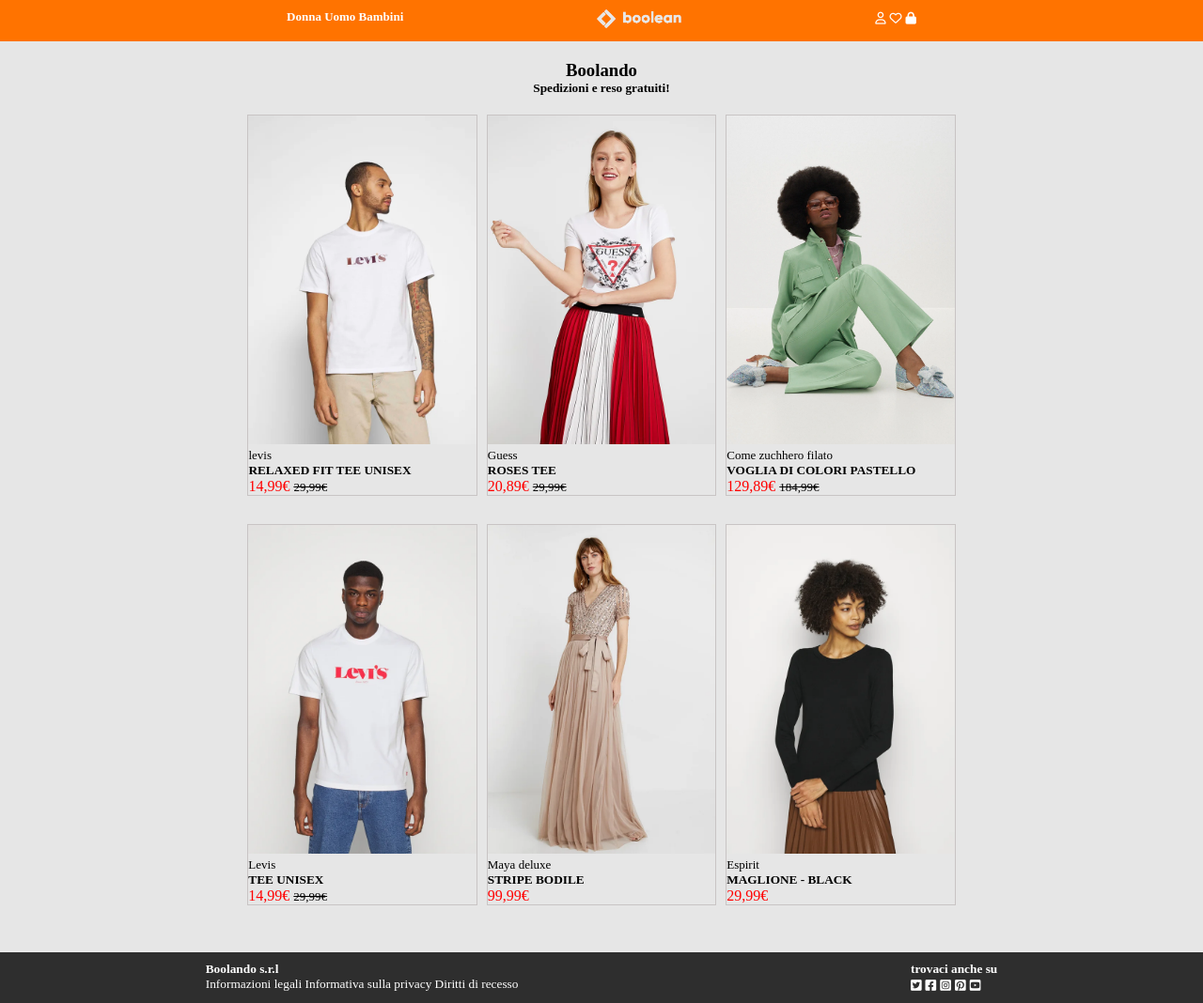
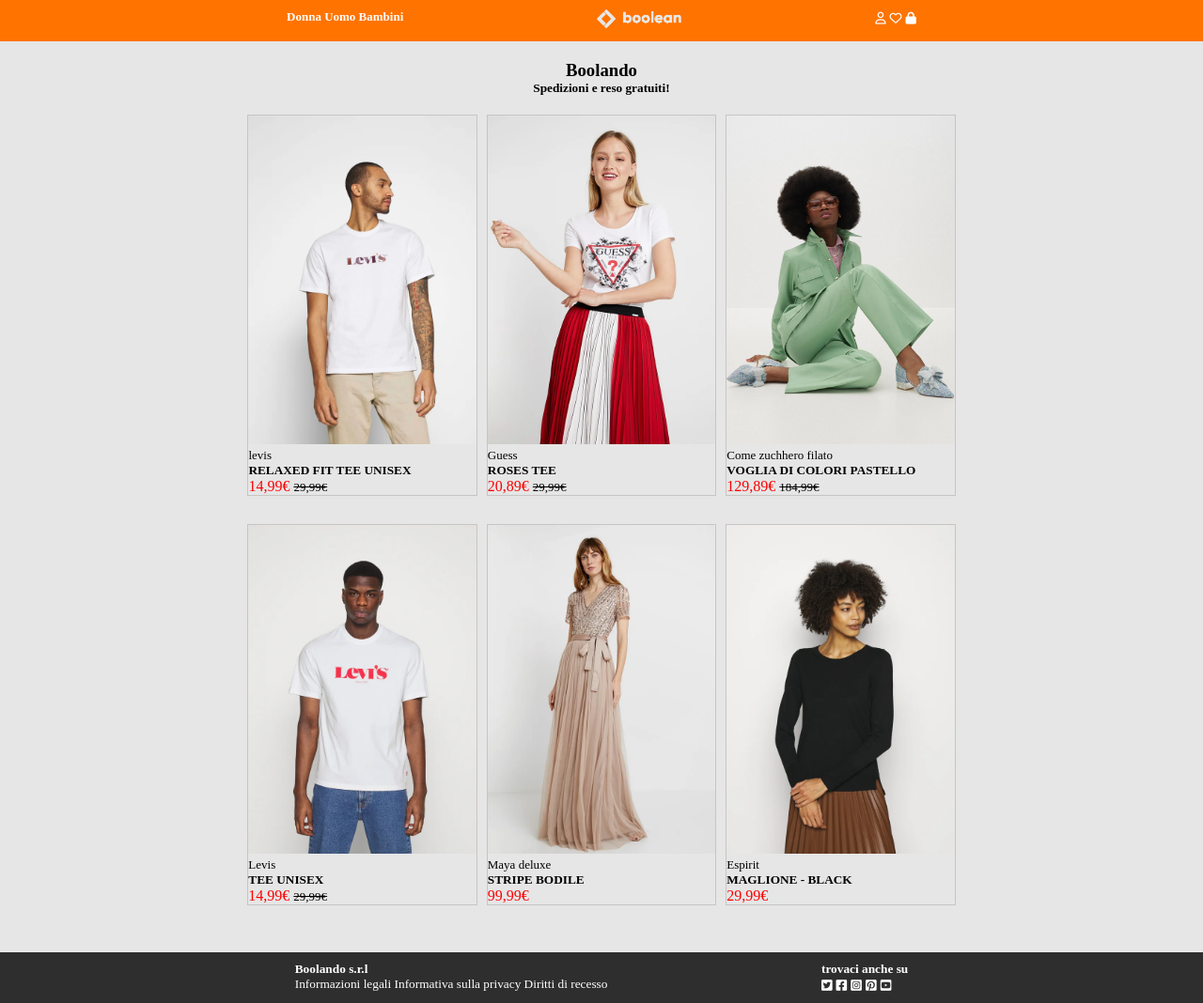
Before and after one commit to Burdusa-Daniel/html-css-boolando, a plain HTML site: page index.html in a window 1280 px wide. Shown: the whole page at 94% size. Drawn offline with Linux system fonts and the light colour scheme.

Commit message:
finally finishe, now is perfect

```diff
--- a/css/style.css
+++ b/css/style.css
@@ -45,6 +45,13 @@ header {
     justify-content: space-around;
     align-content: center;
 }
+.footer_container {
+    display: flex;
+    justify-content: space-around;
+    align-content: center;
+    padding-right: 200px;
+    padding-left: 200px;
+}
 
 .gap_f_10 {
     gap: 10px ;
--- a/index.html
+++ b/index.html
@@ -92,7 +92,7 @@
         </div>
     </main>
     <footer style="background-color: rgba(0, 0, 0, 0.800);">
-        <div class="main_container flex_space_between p_10 ">
+        <div class="footer_container flex_space_between p_10 ">
             <div>
                 <h3 style="color: white;font-size: smaller;">Boolando s.r.l</h3>
                 <p style="color: white; font-size: smaller;">Informazioni legali Informativa sulla privacy Diritti di
```
